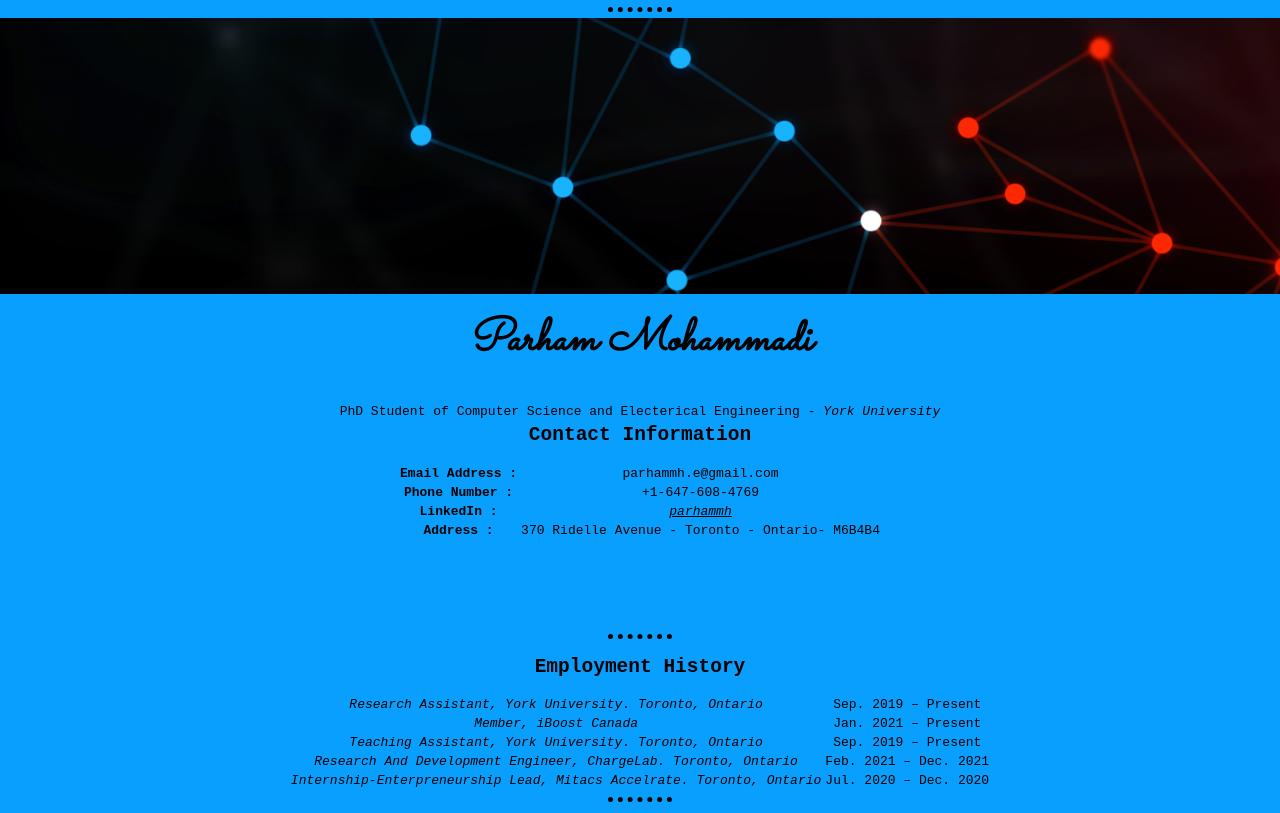
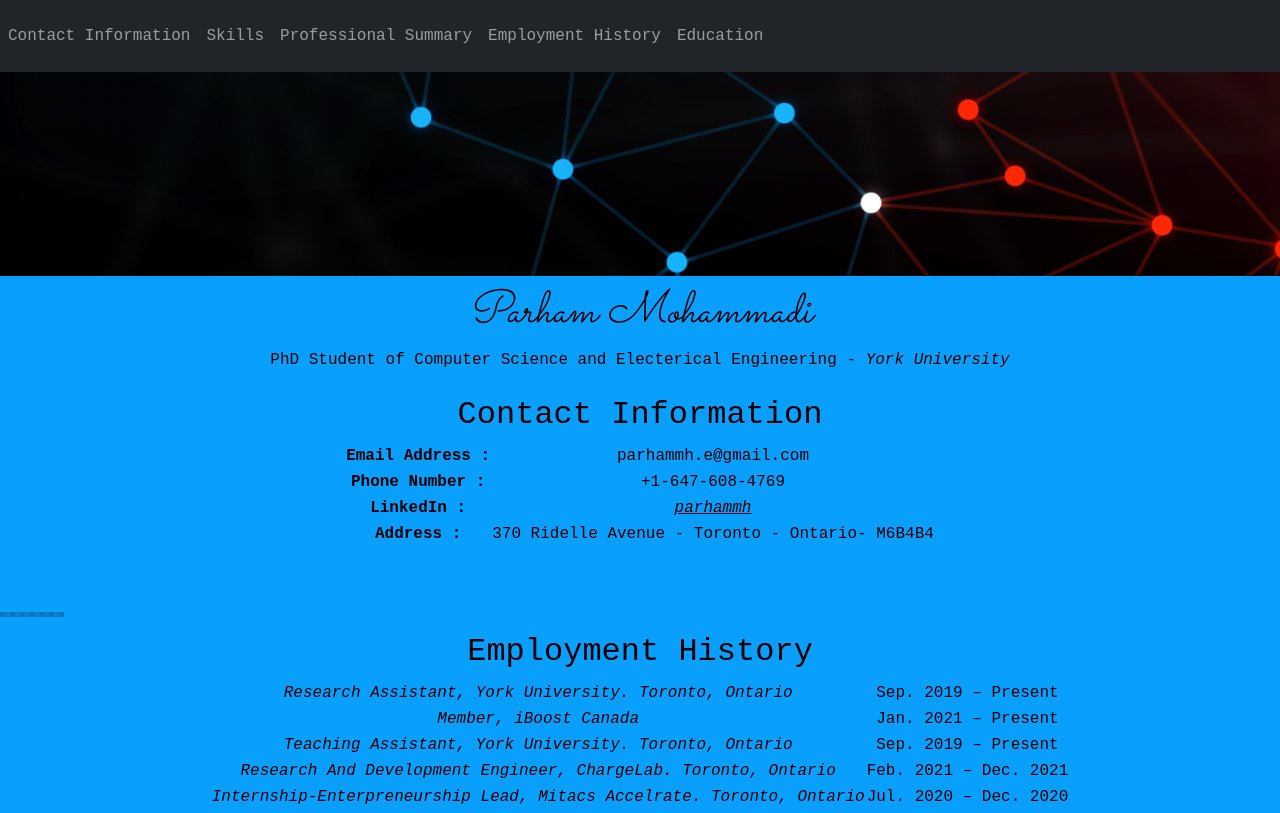
Before and after one commit to parhammhe/parhammhe, a plain HTML site: page index.html in a window 1280 px wide. Shown: the top 813 px of the page. Drawn offline with nearby package versions, Linux system fonts and the light colour scheme.

Commit message:
bootstrap1

```diff
--- a/index.html
+++ b/index.html
@@ -5,6 +5,7 @@
   <meta charset="utf-8">
   <title>Parham's Personal Site</title>
   <!--External CSS we can add it to all of our webpages -->
+  <link href="https://cdn.jsdelivr.net/npm/bootstrap@5.1.3/dist/css/bootstrap.min.css" rel="stylesheet" integrity="sha384-1BmE4kWBq78iYhFldvKuhfTAU6auU8tT94WrHftjDbrCEXSU1oBoqyl2QvZ6jIW3" crossorigin="anonymous">
   <link rel="stylesheet" href="css/styles.css">
   <link rel="icon" href="favicon.ico?v=2">
   <link rel="preconnect" href="https://fonts.googleapis.com">
@@ -15,10 +16,37 @@
 
 <body>
   <!--Inline CSS:style="background-color:#06113C;"-->
-  <hr>
+
+
+
+  <div class="navbar navbar-expand-lg fixed-top navbar-dark bg-dark">
+    <nav class="navbar">
+      <ul class="navbar-nav float-md-right">
+        <li class="nav-item">
+          <a class="nav-link" href="">Contact Information</a>
+        </li>
+        <li class="nav-item">
+          <a class="nav-link" href="">Skills</a>
+        </li>
+        <li class="nav-item">
+          <a class="nav-link" href="">Professional Summary</a>
+        </li>
+        <li class="nav-item">
+          <a class="nav-link" href="">Employment History</a>
+        </li>
+        <li class="nav-item">
+          <a class="nav-link" href="">Education</a>
+        </li>
+      </ul>
+    </nav>
+  </div>
+
+
   <div class="image">
     <img src="images/net.png" alt="net-img">
   </div>
+
+
   <div class="title">
     <h1>Parham Mohammadi</h1>
     <p>PhD Student of Computer Science and Electerical Engineering - <em>York University</em>
```
Lines whose indentation alone changed are shown as unchanged.
